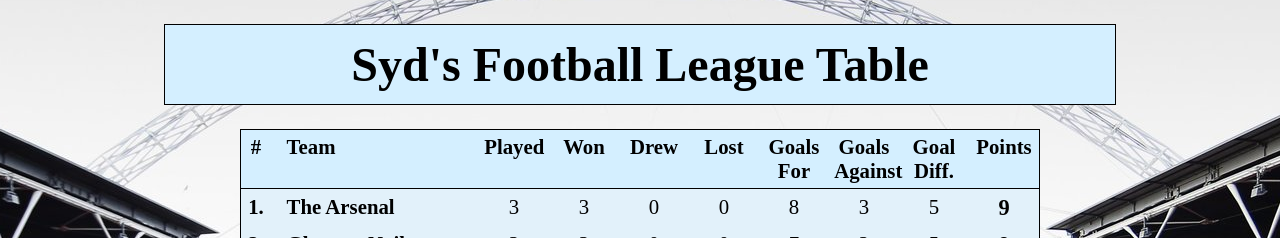
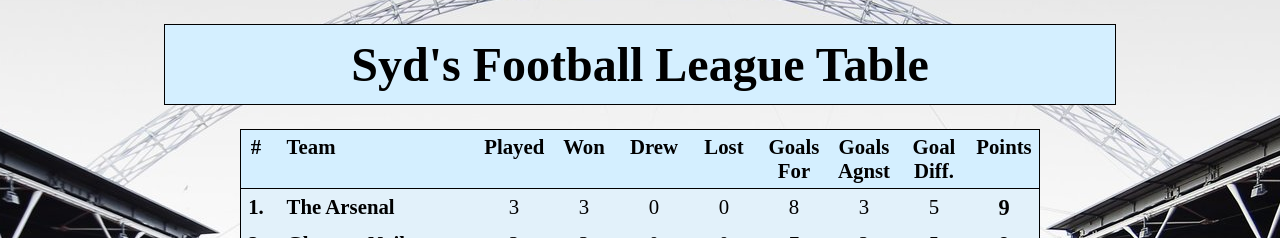
Before and after one commit to sydneymurray/boolean-uk-react-project-deployment, a React (Create React App) app: page / in a window 1280 px wide. Shown: the top 238 px of the page. Built offline with nearby package versions, Linux system fonts and the light colour scheme; data requests are answered from the project's data file.

Commit message:
Adjustments for Tablets

```diff
--- a/src/pages/MainTable.jsx
+++ b/src/pages/MainTable.jsx
@@ -19,7 +19,7 @@ export default function MainTable(){
         <span className="list-item-span game-stats">Drew</span>
         <span className="list-item-span game-stats">Lost</span>
         <span className="list-item-span goals">Goals For</span>
-        <span className="list-item-span goals">Goals Against</span>
+        <span className="list-item-span goals">Goals Agnst</span>
         <span className="list-item-span goals">Goal Diff.</span>
         <span className="list-item-span ">Points</span>
       </li>
```
